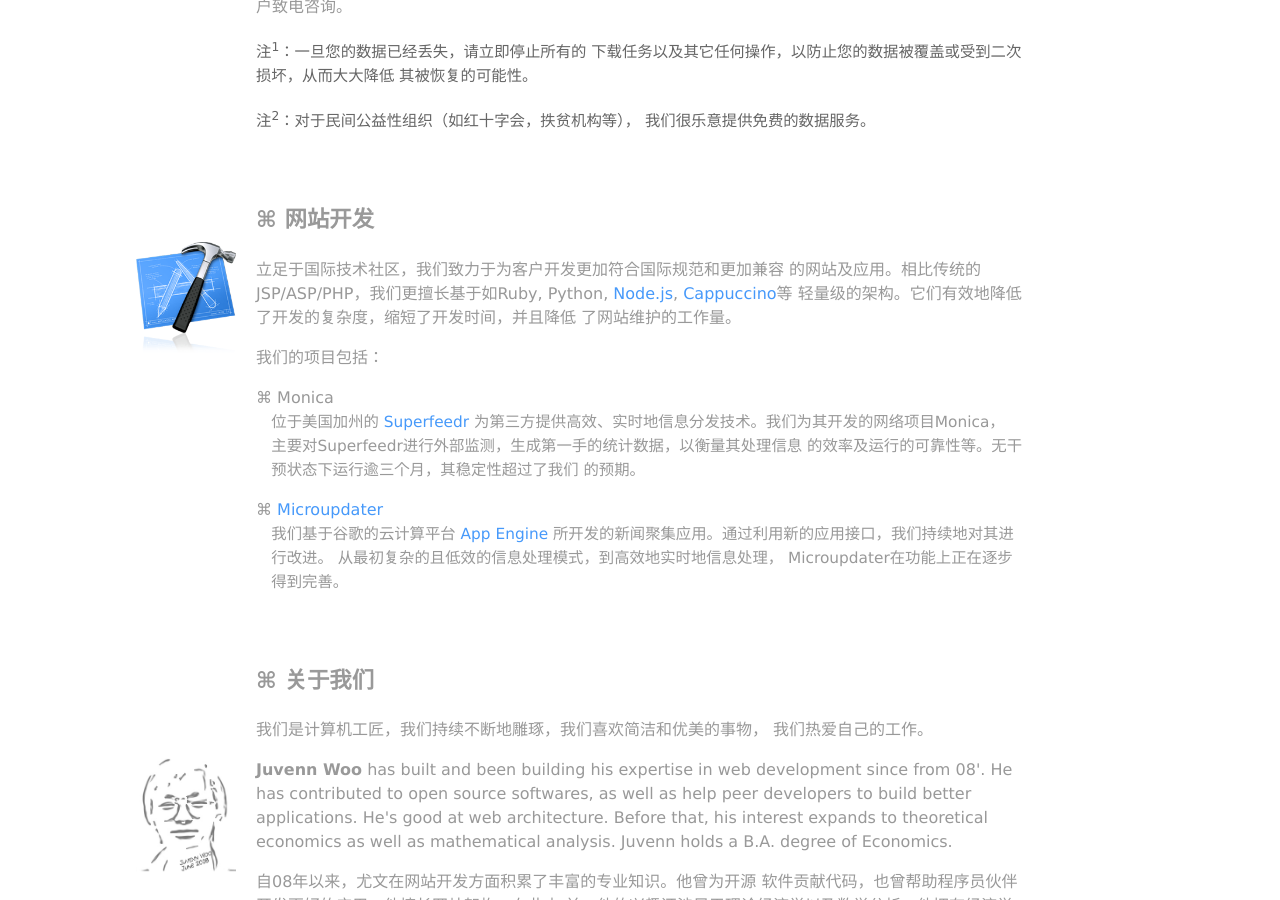
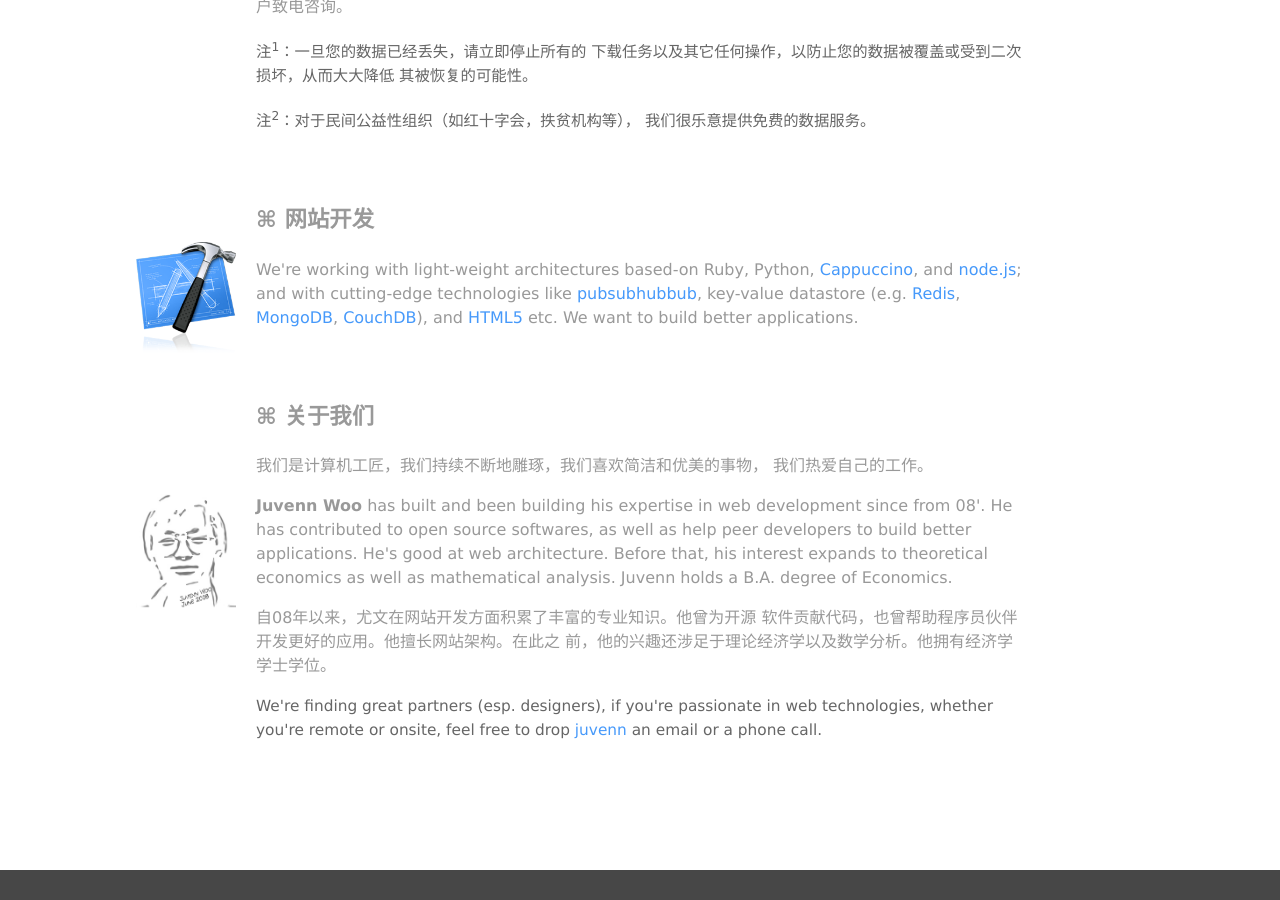
Before and after one commit to juvenn/juvenn.github.io, a Jekyll site: the page built from service/index.html, in a window 1280 px wide and 900 px high, scrolled down 768 px. Built offline with Jekyll 4.4.1, drawn with Linux system fonts in a browser that asks for light colours.

Commit message:
comment out portfolio stuff

```diff
--- a/service/index.html
+++ b/service/index.html
@@ -56,10 +56,23 @@ layout: service
 
   <img alt="Web开发" title="Web开发" src="/media/images/code.png">
 
+  <p>We're working with light-weight architectures based-on Ruby, Python,
+  <a href="http://cappuccino.org">Cappuccino</a>,
+  and <a href="http://nodejs.org">node.js</a>;
+  and with cutting-edge technologies like
+  <a href="http://code.google.com/p/pubsubhubbub">pubsubhubbub</a>,
+  key-value datastore (e.g.
+  <a href="http://code.google.com/p/redis">Redis</a>,
+  <a href="http://www.mongodb.org">MongoDB</a>,
+  <a href="http://couchdb.apache.org">CouchDB</a>),
+  and <a href="http://html5.org">HTML5</a> etc.
+  We want to build better applications.</p>
+
+  <!--
   <p>立足于国际技术社区，我们致力于为客户开发更加符合国际规范和更加兼容
   的网站及应用。相比传统的JSP/ASP/PHP，我们更擅长基于如Ruby, Python,
   <a title="node.js" href="http://nodejs.org">Node.js</a>,
-  <a title="Cappuccino" href="http://cappuccino.com">Cappuccino</a>等
+  <a title="Cappuccino" href="http://cappuccino.org">Cappuccino</a>等
   轻量级的架构。它们有效地降低了开发的复杂度，缩短了开发时间，并且降低
   了网站维护的工作量。</p>
 
@@ -86,6 +99,7 @@ layout: service
     </dd>
 
   </dl>
+  -->
 
 
 </div>
```
